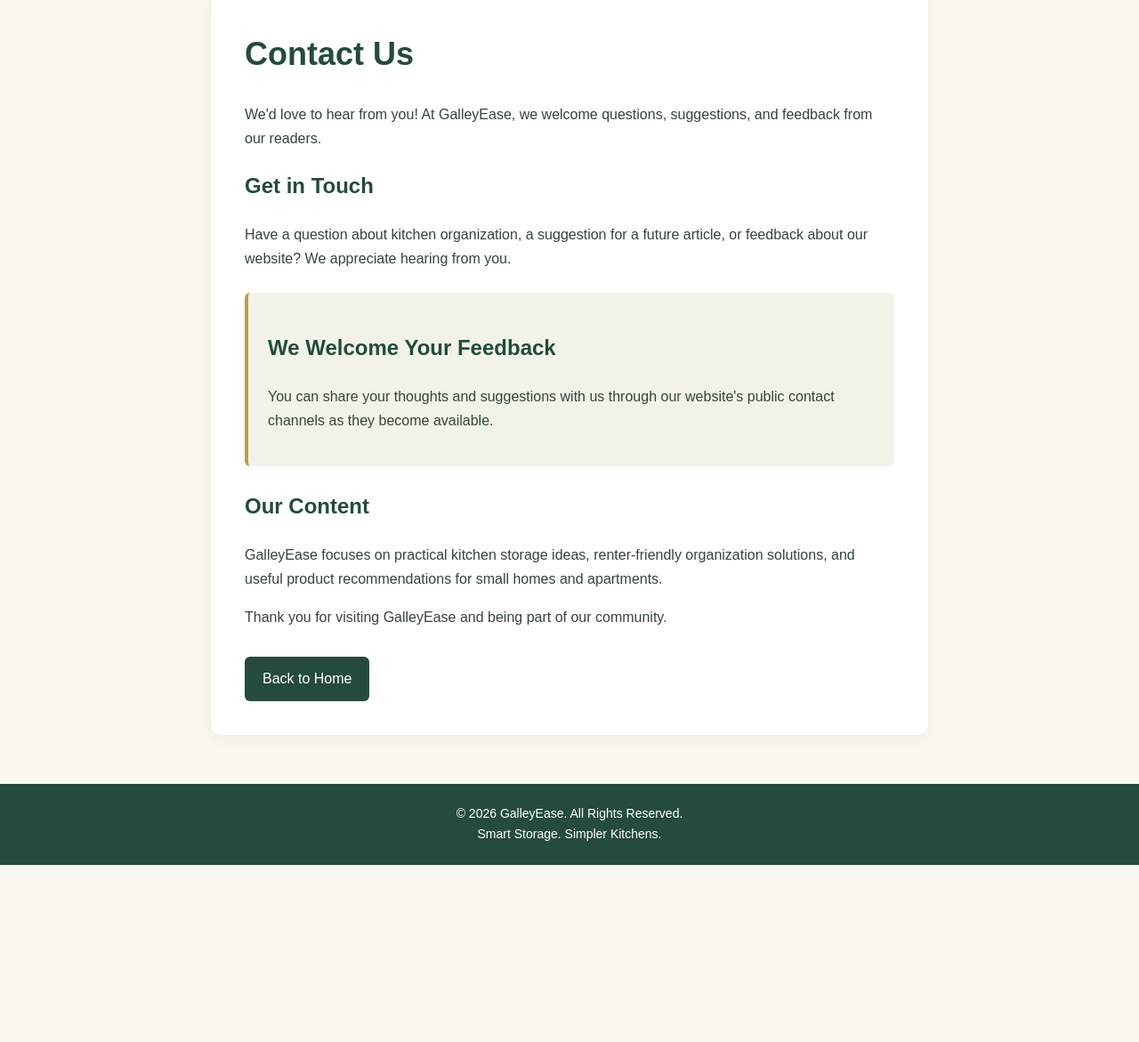
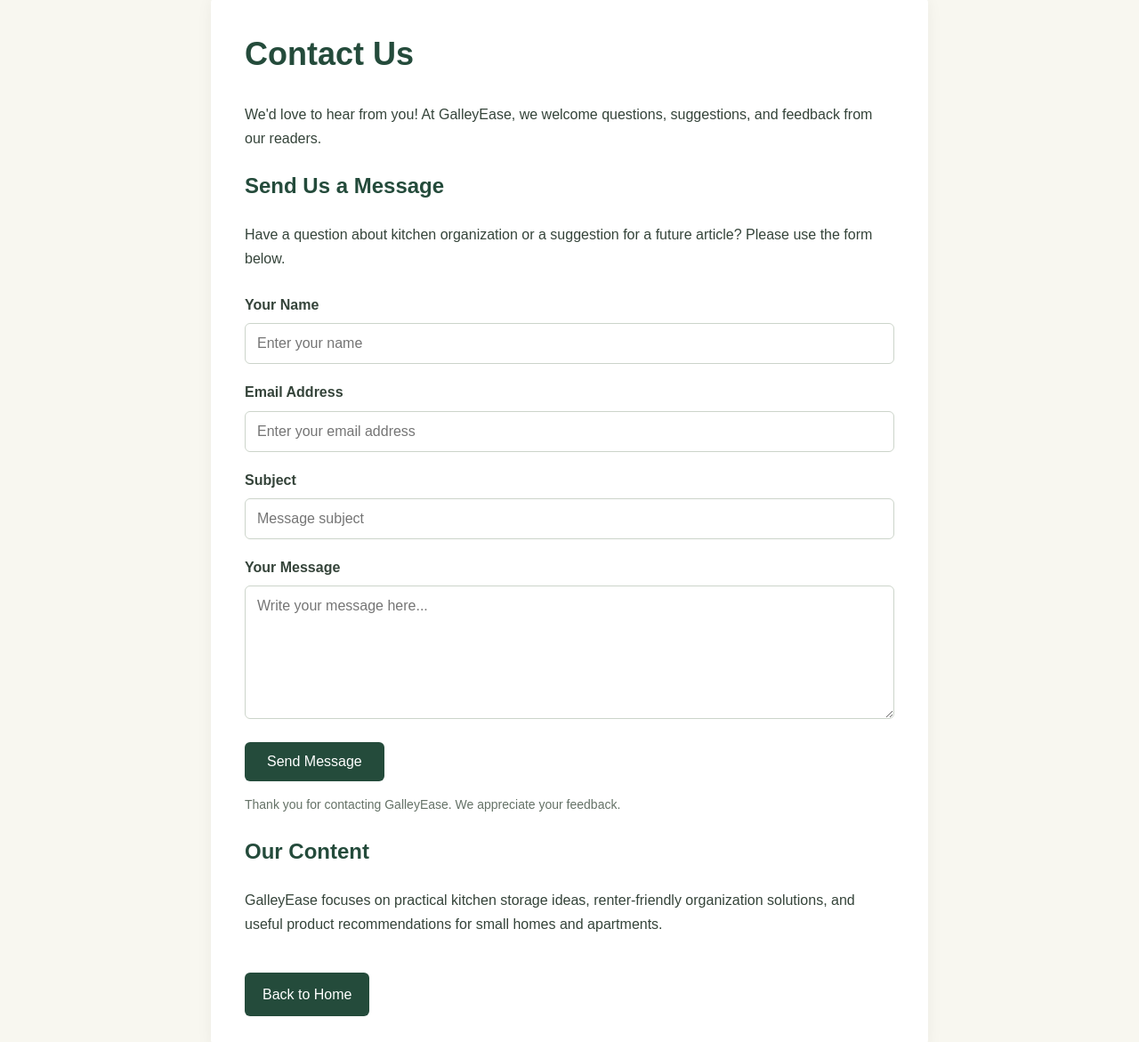
Before and after one commit to qaiserredamco25-ai/galleyease, a plain HTML site: page contact.html in a window 1280 px wide. Shown: the part 146-1317 px from the top of the page at 89% size. Before the commit the page ends 1118 px from the top, so only its background shows below. Drawn offline with Linux system fonts and the light colour scheme.

Commit message:
Revise contact page content and form structure
Updated the contact page to improve clarity and user experience. Changed the meta description and modified headings and form structure.

```diff
--- a/contact.html
+++ b/contact.html
@@ -4,7 +4,7 @@
 <head>
   <meta charset="UTF-8">
   <meta name="viewport" content="width=device-width, initial-scale=1.0">
-  <meta name="description" content="Get in touch with GalleyEase. Share your questions, suggestions, and feedback about small kitchen organization.">
+  <meta name="description" content="Contact GalleyEase with your questions, suggestions, and feedback about small kitchen organization.">
   <title>Contact Us | GalleyEase</title>
   <style>
     * { box-sizing: border-box; }
@@ -54,16 +54,52 @@
     }
     h1, h2 { color: #244b3b; }
     h1 { font-size: 36px; margin-top: 0; }
-    .contact-box {
-      background: #f1f3e9;
-      padding: 22px;
-      border-left: 4px solid #c49a45;
+    .contact-form {
+      margin-top: 25px;
+    }
+    .form-group {
+      margin-bottom: 18px;
+    }
+    label {
+      display: block;
+      font-weight: bold;
+      margin-bottom: 7px;
+    }
+    input, textarea {
+      width: 100%;
+      padding: 13px;
+      border: 1px solid #ccd4ca;
       border-radius: 6px;
-      margin: 25px 0;
+      font-size: 16px;
+      font-family: Arial, sans-serif;
+      background: #fff;
+    }
+    textarea {
+      min-height: 150px;
+      resize: vertical;
+    }
+    input:focus, textarea:focus {
+      outline: 2px solid #c49a45;
+      border-color: #c49a45;
+    }
+    button {
+      background: #244b3b;
+      color: white;
+      border: none;
+      padding: 13px 25px;
+      border-radius: 6px;
+      font-size: 16px;
+      cursor: pointer;
+    }
+    button:hover { background: #35644f; }
+    .note {
+      font-size: 14px;
+      color: #657267;
+      margin-top: 15px;
     }
     .back {
       display: inline-block;
-      margin-top: 15px;
+      margin-top: 25px;
       background: #244b3b;
       color: white;
       padding: 11px 20px;
@@ -110,29 +146,52 @@
       suggestions, and feedback from our readers.
     </p>
 
-    <h2>Get in Touch</h2>
+    <h2>Send Us a Message</h2>
     <p>
-      Have a question about kitchen organization, a suggestion for a future
-      article, or feedback about our website? We appreciate hearing from you.
+      Have a question about kitchen organization or a suggestion
+      for a future article? Please use the form below.
     </p>
 
-    <div class="contact-box">
-      <h2>We Welcome Your Feedback</h2>
-      <p>
-        You can share your thoughts and suggestions with us through our
-        website's public contact channels as they become available.
+    <form class="contact-form"
+          action="https://formspree.io/f/mgakrjdg"
+          method="POST">
+
+      <div class="form-group">
+        <label for="name">Your Name</label>
+        <input type="text" id="name" name="name"
+               placeholder="Enter your name" required>
+      </div>
+
+      <div class="form-group">
+        <label for="email">Email Address</label>
+        <input type="email" id="email" name="email"
+               placeholder="Enter your email address" required>
+      </div>
+
+      <div class="form-group">
+        <label for="subject">Subject</label>
+        <input type="text" id="subject" name="subject"
+               placeholder="Message subject" required>
+      </div>
+
+      <div class="form-group">
+        <label for="message">Your Message</label>
+        <textarea id="message" name="message"
+                  placeholder="Write your message here..." required></textarea>
+      </div>
+
+      <button type="submit">Send Message</button>
+
+      <p class="note">
+        Thank you for contacting GalleyEase. We appreciate your feedback.
       </p>
-    </div>
+    </form>
 
     <h2>Our Content</h2>
     <p>
-      GalleyEase focuses on practical kitchen storage ideas, renter-friendly
-      organization solutions, and useful product recommendations for small
-      homes and apartments.
-    </p>
-
-    <p>
-      Thank you for visiting GalleyEase and being part of our community.
+      GalleyEase focuses on practical kitchen storage ideas,
+      renter-friendly organization solutions, and useful product
+      recommendations for small homes and apartments.
     </p>
 
     <a class="back" href="index.html">Back to Home</a>
```
